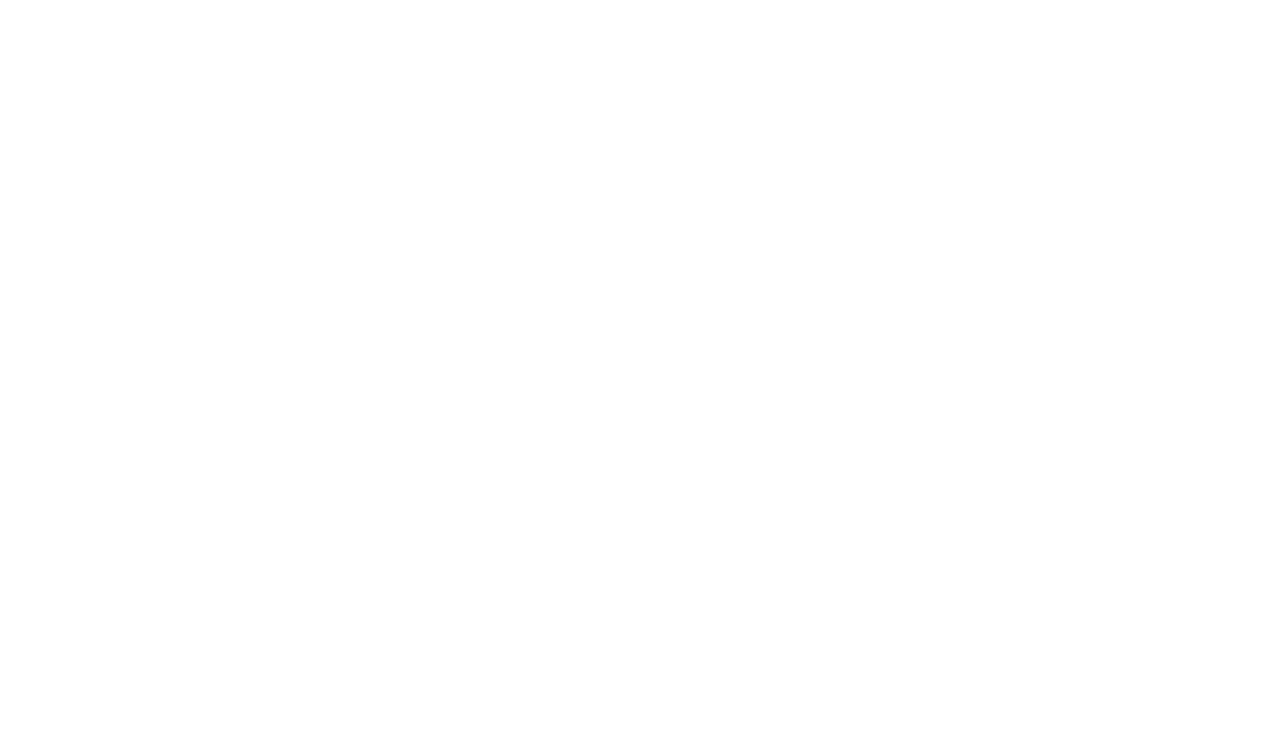
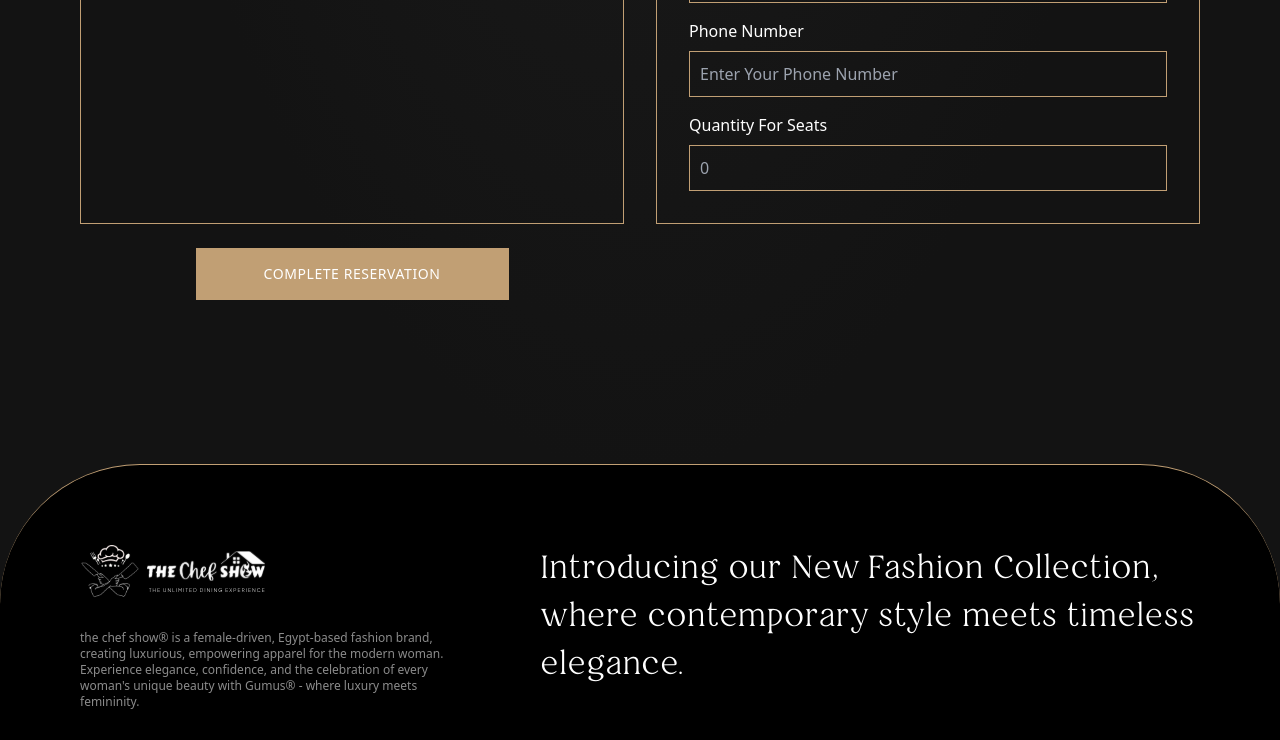
Before and after one commit to Safeya-Yasien/the-chef-show, a React (Vite) app: page /reservation in a window 1280 px wide. Shown: the part 870-1610 px from the top of the page. Before the commit the page ends 800 px from the top, so only its background shows below. Built offline with nearby package versions, Linux system fonts and the light colour scheme.

Commit message:
update 8 files

```diff
--- a/src/components/shared/index.ts
+++ b/src/components/shared/index.ts
@@ -1,6 +1,6 @@
 import Navbar from "./navbar/Navbar";
 import Footer from "./footer/Footer";
 import CustomTitle from "./customTitle/CustomTitle";
+import ScrollToTop from "./scrollToTop/ScrollToTop";
 
-
-export { Navbar, Footer ,CustomTitle};
+export { Navbar, Footer, CustomTitle, ScrollToTop };
--- a/src/components/shared/navbar/Navbar.tsx
+++ b/src/components/shared/navbar/Navbar.tsx
@@ -37,7 +37,7 @@
 
   return (
     // <header className="border-b-[0.5px] border-b-[#FFFFFF80] bg-[#232323] h-[88px]">
-    <header className="border-b-[0.5px] border-b-[#FFFFFF80] bg-transparent absolute top-0 left-0 w-full z-50 h-[88px] ">
+    <header className="border-b-[0.5px] border-b-[#FFFFFF80] bg-transparent fixed w-full top-0 left-0 z-50 h-[88px] ">
       <nav className="w-full h-full z-20 top-0 start-0 px-4 xl:px-[60px]">
         <div className="flex flex-wrap items-center justify-between mx-auto px-4 h-full">
           {/* logo */}
--- /dev/null
+++ b/src/components/shared/scrollToTop/ScrollToTop.tsx
@@ -0,0 +1,18 @@
+import { useEffect } from "react";
+import { useLocation } from "react-router-dom";
+
+const ScrollToTop = () => {
+  const { pathname } = useLocation();
+
+  useEffect(() => {
+    console.log("Pathname changed:", pathname);
+    window.scrollTo({
+      top: 0,
+      behavior: "smooth",
+    });
+  }, [pathname]);
+
+  return null;
+};
+
+export default ScrollToTop;
--- a/src/components/support/Support.tsx
+++ b/src/components/support/Support.tsx
@@ -1,6 +1,7 @@
 import { CustomTitle } from "../shared";
 import foodTakeawayPackaging from "../../assets/images/foodTakeawayPackaging.svg";
 import support from "../../assets/images/support.jpg";
+import { Link } from "react-router-dom";
 
 const Support = () => {
   return (
@@ -27,9 +28,12 @@
             <button className="bg-[#C19F74] text-white w-[150px] h-[50px] flex items-center justify-center shadow-[4px_4px_10px_0px_#00000014] text-sm font-medium tracking-[0.04em] leading-[14px] ">
               HELP CENTER
             </button>
-            <button className="border-[2px] border-[#C19F74] text-white w-[150px] h-[50px] flex items-center justify-center shadow-[4px_4px_10px_0px_#00000014] text-sm font-medium tracking-[0.04em] leading-[14px] ">
+            <Link
+              to="contactus"
+              className="border-[2px] border-[#C19F74] text-white w-[150px] h-[50px] flex items-center justify-center shadow-[4px_4px_10px_0px_#00000014] text-sm font-medium tracking-[0.04em] leading-[14px] "
+            >
               CONTACT US
-            </button>
+            </Link>
           </div>
         </div>
 
--- a/src/layouts/MainLayout/MainLayout.tsx
+++ b/src/layouts/MainLayout/MainLayout.tsx
@@ -1,11 +1,12 @@
-import { Navbar, Footer } from "@/components/shared";
+import { Navbar, Footer, ScrollToTop } from "@/components/shared";
 import { Outlet } from "react-router-dom";
 
 const MainLayout = () => {
   return (
-    <div className="font-jakarta h-screen overflow-x-hidden [background:radial-gradient(42.7%_74.11%_at_50%_0%,_#1D1D1D_0%,_#131313_100%)]">
+    <div className="font-jakarta min-h-screen overflow-x-hidden [background:radial-gradient(42.7%_74.11%_at_50%_0%,_#1D1D1D_0%,_#131313_100%)]">
+      <ScrollToTop />
       <Navbar />
-      <main >
+      <main>
         <Outlet />
       </main>
       <Footer />
--- a/src/pages/BookingSuccess.tsx
+++ b/src/pages/BookingSuccess.tsx
@@ -42,7 +42,7 @@
         <Link
           to="/"
           className="uppercase text-white bg-[#C19F74] flex items-center justify-center font-medium text-sm tracking-[0.04em]
-                    w-[241px] h-[52px] mt-[32px]"
+                    w-[241px] h-[52px] mt-[32px] outline-none"
         >
           back to home
         </Link>
--- a/src/pages/Reservation.tsx
+++ b/src/pages/Reservation.tsx
@@ -1,5 +1,6 @@
 import { SectionHeader } from "@/components";
 import group from "../assets/images/group.png";
+import { Link } from "react-router-dom";
 
 const Reservation = () => {
   return (
@@ -43,9 +44,12 @@
             {/* calendar  */}
           </div>
 
-          <button className="bg-[#C19F74] text-white w-auto md:w-[313px] h-[52px] flex items-center justify-center uppercase font-medium text-sm tracking-[0.04em] mt-[24px] mx-auto ">
+          <Link
+            to={"/reservation/booking-success"}
+            className="bg-[#C19F74] text-white w-auto md:w-[313px] h-[52px] flex items-center justify-center uppercase font-medium text-sm tracking-[0.04em] mt-[24px] mx-auto "
+          >
             complete reservation
-          </button>
+          </Link>
         </div>
 
         <div className="border border-[#C19F74] p-8">
--- a/src/routes/AppRouter.tsx
+++ b/src/routes/AppRouter.tsx
@@ -32,7 +32,7 @@
       element: <BasicLayout />,
       children: [
         {
-          path: "booking-success",
+          path: "reservation/booking-success",
           element: <BookingSuccess />,
         },
       ],
```
